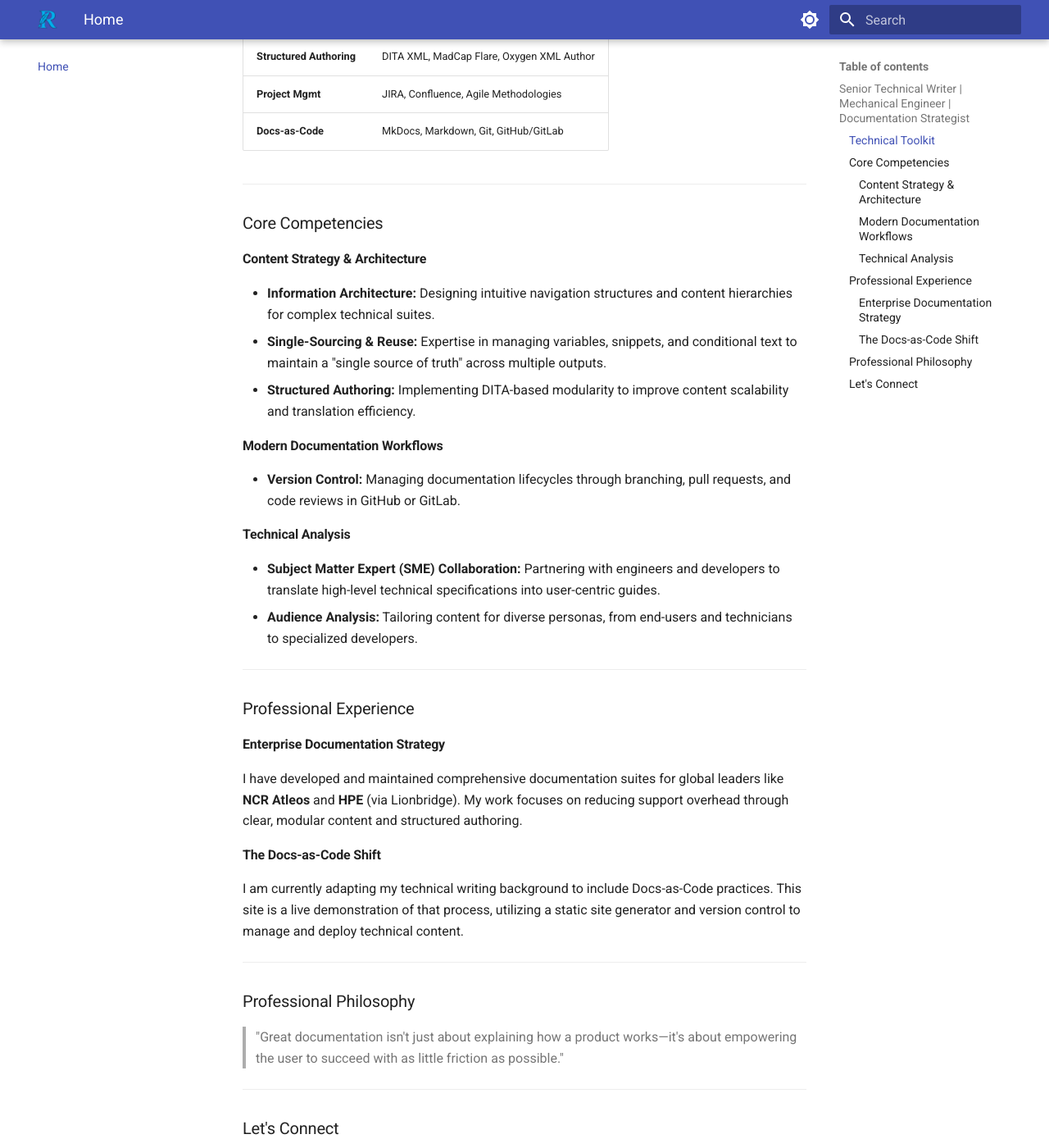
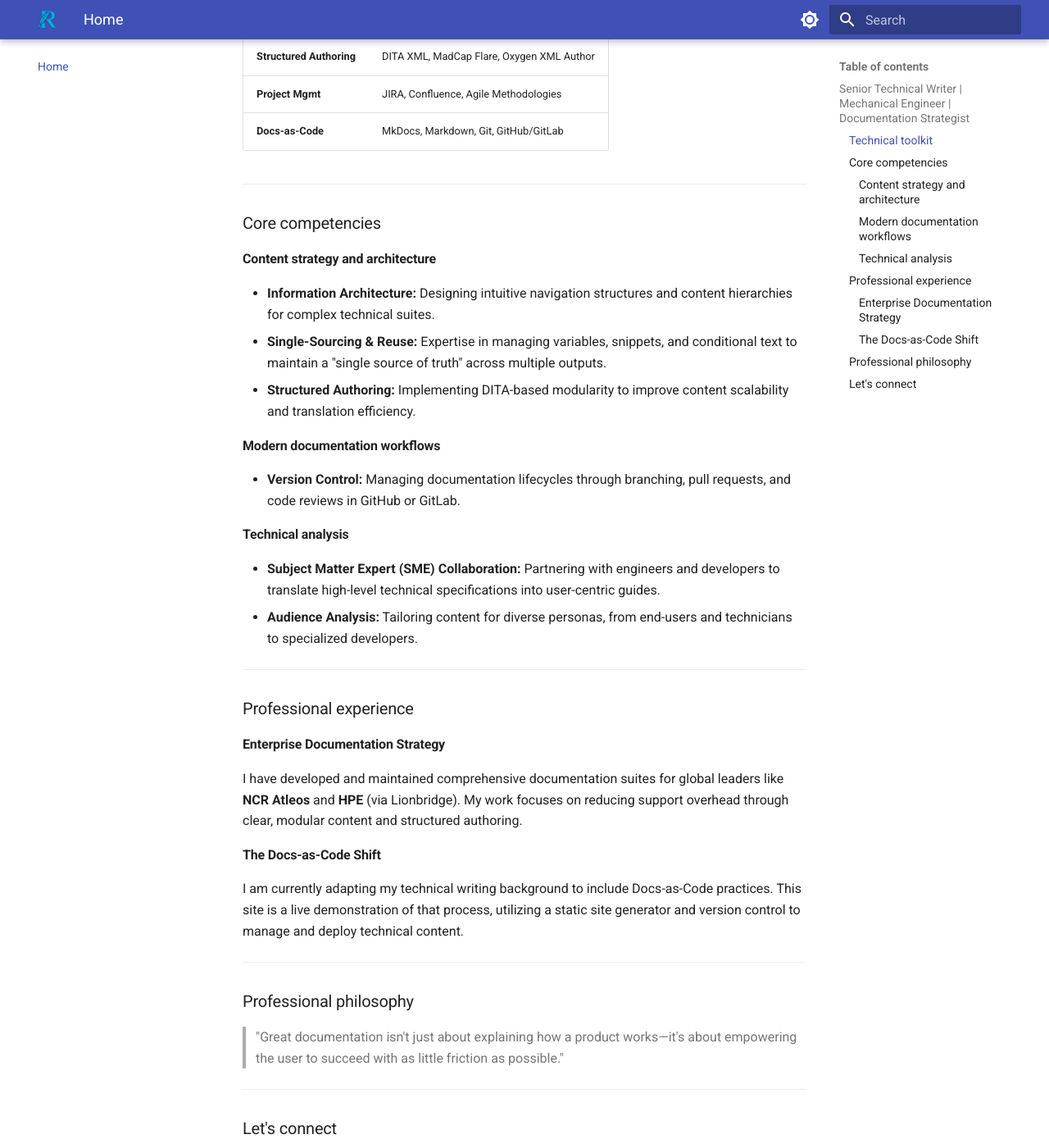
Before and after one commit to ravi-e/portfolio, an MkDocs documentation site: the page built from docs/index.md, in a window 1280 px wide and 1400 px high, scrolled down 519 px. Shown: the whole window at 82% size. Built offline with MkDocs 1.6.1 and Material for MkDocs 9.7.7, drawn with Linux system fonts in a browser that asks for light colours; some of the changed text lies outside the part shown.

Commit message:
Add MkDocs features and update formatting

```diff
--- a/docs/index.md
+++ b/docs/index.md
@@ -6,7 +6,7 @@
 
 ---
 
-### Technical Toolkit
+### Technical toolkit
 
 | Category | Tools & Technologies |
 | :--- | :--- |
@@ -17,23 +17,23 @@
 
 ---
 
-### Core Competencies
+### Core competencies
 
-#### **Content Strategy & Architecture**
+#### **Content strategy and architecture**
 * **Information Architecture:** Designing intuitive navigation structures and content hierarchies for complex technical suites.
 * **Single-Sourcing & Reuse:** Expertise in managing variables, snippets, and conditional text to maintain a "single source of truth" across multiple outputs.
 * **Structured Authoring:** Implementing DITA-based modularity to improve content scalability and translation efficiency.
 
-#### **Modern Documentation Workflows**
+#### **Modern documentation workflows**
 * **Version Control:** Managing documentation lifecycles through branching, pull requests, and code reviews in GitHub or GitLab.
 
-#### **Technical Analysis**
+#### **Technical analysis**
 * **Subject Matter Expert (SME) Collaboration:** Partnering with engineers and developers to translate high-level technical specifications into user-centric guides.
 * **Audience Analysis:** Tailoring content for diverse personas, from end-users and technicians to specialized developers.
 
 ---
 
-### Professional Experience
+### Professional experience
 
 #### **Enterprise Documentation Strategy**
 I have developed and maintained comprehensive documentation suites for global leaders like **NCR Atleos** and **HPE** (via Lionbridge). My work focuses on reducing support overhead through clear, modular content and structured authoring.
@@ -43,13 +43,13 @@
 
 ---
 
-### Professional Philosophy
+### Professional philosophy
 
 > "Great documentation isn't just about explaining how a product works—it's about empowering the user to succeed with as little friction as possible."
 
 ---
 
-### Let's Connect
+### Let's connect
 
 I am currently exploring opportunities for **fully remote** technical writing roles where I can contribute to innovative technical communication strategies.
 
@@ -61,4 +61,4 @@
 
 ---
 
-*Built with: MkDocs | Material Theme | Deployed via GitHub Pages*
+*Built with: Lots of coffee | MkDocs | Material Theme | Deployed via GitHub Pages*
--- a/mkdocs.yml
+++ b/mkdocs.yml
@@ -35,10 +35,13 @@
     - navigation.sections
     - navigation.expand
     - navigation.top
-    - search.highlight
+    - navigation.sticky        # Keep the header fixed
+    - search.suggest           # Smart search results
+    - search.highlight         # Highlight searched words
+    - content.tabs.link        # Sync tabs across the page
     - search.share
     - toc.follow
-    - content.code.copy  # enables the copy button
+    - content.code.copy        # enables the copy button
 
 nav:
   - Home: index.md
```
Also changed, not shown: docs/about/index.md (+5 -5 lines).
